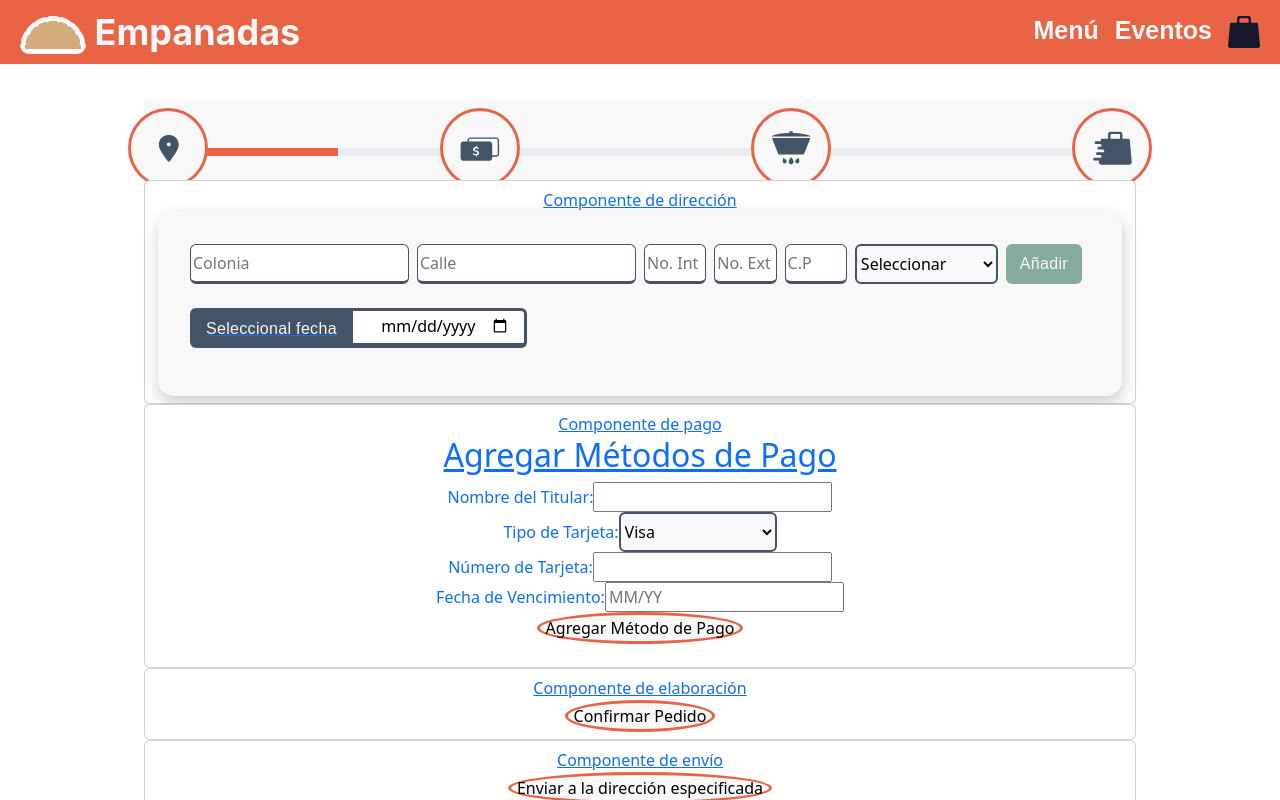
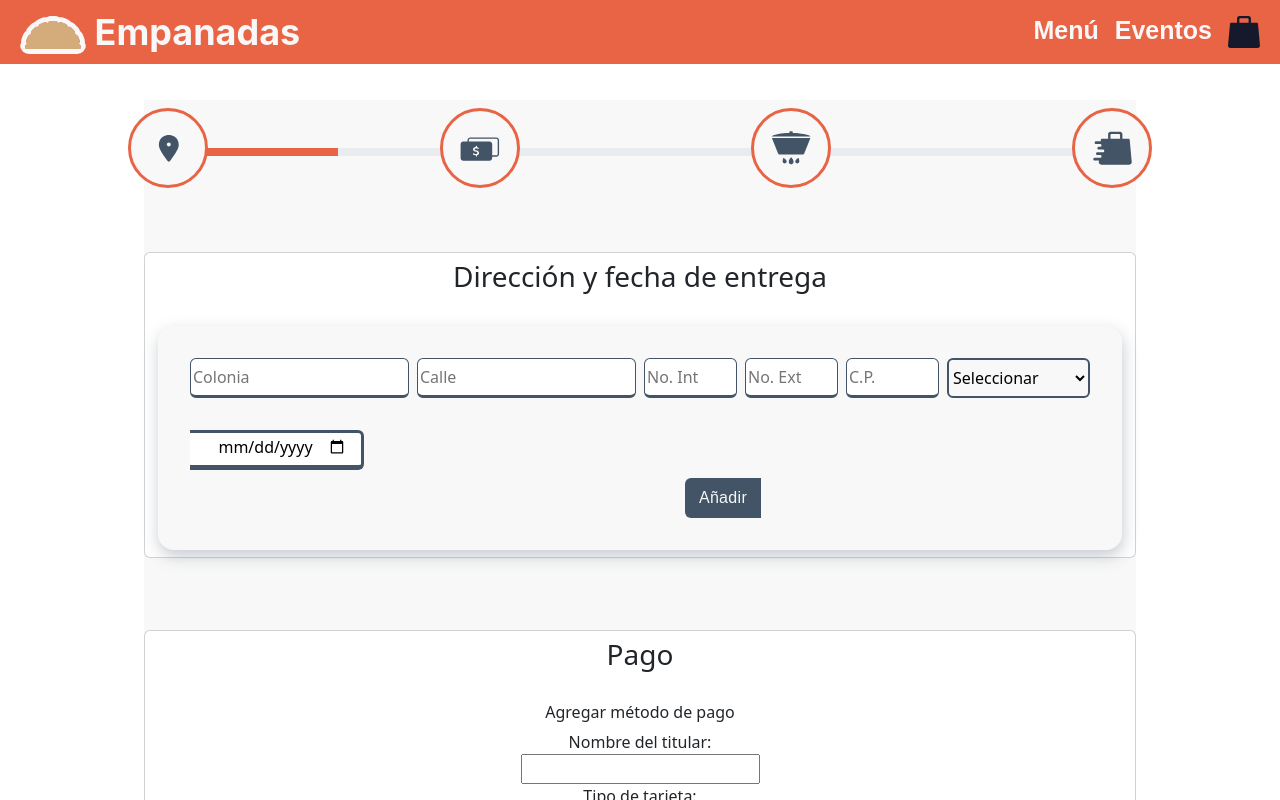
Before and after one commit to AlondraX23/restauranteApi, a Vue app: page /compra in a window 1280 px wide. Shown: the top 800 px of the page. Built offline with nearby package versions, Linux system fonts and the light colour scheme.

Commit message:
Proceso de pago

```diff
--- a/src/views/CompraView.vue
+++ b/src/views/CompraView.vue
@@ -22,10 +22,11 @@ import CardDireccion from '../components/CardDireccion.vue';
             <Progreso />
 
         </div>
+        <br><br><br>
         <div id="accordion">
             <div class="card" id="dirección">
-                <button class="btn btn-link" data-toggle="collapse" data-target="#collapseOne" aria-expanded="true" aria-controls="collapseOne">
-                Componente de dirección
+                <button class="btn" data-toggle="collapse" data-target="#collapseOne" aria-expanded="true" aria-controls="collapseOne">
+                <h3>Dirección y fecha de entrega</h3>
                 <br>
                 <div class="card__menu">
         <div class="container-fluid text-center p-0">
@@ -57,7 +58,7 @@ import CardDireccion from '../components/CardDireccion.vue';
                 </div>
                 <div class="col">
                     <div class="mb-3">
-                        <input type="number" class="input__desk" id="exampleInputtext5" placeholder="C.P"
+                        <input type="number" class="input__desk" id="exampleInputtext5" placeholder="C.P."
                             aria-describedby="textHelp">
                     </div>
                 </div>
@@ -69,43 +70,38 @@ import CardDireccion from '../components/CardDireccion.vue';
                         <option value="3">Benito Juárez</option>
                     </select>
                 </div>
-                <div class="col">
-                    <button class="btn__desk btn__desk-ok me-2">
-                        <p class="p p--white">Añadir</p>
-                    </button>
-                </div>
-
-            </div>
-        </div>
-        <div>
-            <div class="btn__date pt-2">
-                <button class="btn__desk btn__desk--icon-ok">
-                    <!-- <CalendarioIcon /> -->
-                    <p class="p">Seleccional fecha</p>
-                </button>
+                <div class="btn__date pt-2">
                 <div class="mb-3">
                     <input type="date" class="input__desk" id="exampleInputtext1" placeholder="Ejemplo o instrucciones"
                         aria-describedby="textHelp">
                 </div>
+                <div class="col">
+                  <br><br>
+                    <button class="btn__desk btn__desk-ok me-2">
+                        <p class="p p--white">Añadir</p>
+                    </button>
             </div>
+            </div>
+        </div>
         </div>
     </div>
     <RouterView />
                 </button>
             </div>
+            <br><br><br>
             <div class="card" id="pago">
-                <button class="btn btn-link" data-toggle="collapse" data-target="#collapseOne" aria-expanded="true" aria-controls="collapseOne">
-                Componente de pago
+                <button class="btn" data-toggle="collapse" data-target="#collapseOne" aria-expanded="true" aria-controls="collapseOne">
+                <h3>Pago</h3>
                 <br>
                 <div>
-    <h2>Agregar Métodos de Pago</h2>
+    <h6>Agregar método de pago</h6>
     <form @submit.prevent="agregarMetodoDePago">
       <div class="form-group">
-        <label for="nombre">Nombre del Titular:</label>
+        <label for="nombre">Nombre del titular:</label> <br>
         <input type="text" id="nombre" v-model="nuevoMetodo.nombre" required>
       </div>
       <div class="form-group">
-        <label for="tipo">Tipo de Tarjeta:</label>
+        <label for="tipo">Tipo de tarjeta:</label> <br>
         <select id="tipo" v-model="nuevoMetodo.tipo" required>
           <option value="Visa">Visa</option>
           <option value="MasterCard">MasterCard</option>
@@ -114,14 +110,15 @@ import CardDireccion from '../components/CardDireccion.vue';
         </select>
       </div>
       <div class="form-group">
-        <label for="numero">Número de Tarjeta:</label>
+        <label for="numero">Número de tarjeta:</label> <br>
         <input type="text" id="numero" v-model="nuevoMetodo.numero" required>
       </div>
       <div class="form-group">
-        <label for="fecha">Fecha de Vencimiento:</label>
+        <label for="fecha">Fecha de vencimiento:</label> <br>
         <input type="text" id="fecha" v-model="nuevoMetodo.fechaVencimiento" placeholder="MM/YY" required>
       </div>
-      <button type="submit">Agregar Método de Pago</button>
+      <br><br>
+      <button type="submit" class="btn__desk btn__desk-ok me-2">Agregar</button>
     </form>
     <ul>
       <li v-for="(metodo, index) in metodosDePago" :key="index">
@@ -131,25 +128,27 @@ import CardDireccion from '../components/CardDireccion.vue';
   </div>
                 </button>
             </div>
+            <br><br><br>
             <div class="card" id="elaboración">
-                <button class="btn btn-link" data-toggle="collapse" data-target="#collapseOne" aria-expanded="true" aria-controls="collapseOne">
-                Componente de elaboración
+                <button class="btn" data-toggle="collapse" data-target="#collapseOne" aria-expanded="true" aria-controls="collapseOne">
+                <h3>Elaboración</h3>
                 <div>
     <!-- Botón "Confirmar pedido" -->
-    <button @click="confirmarPedido">Confirmar Pedido</button>
+    <button @click="confirmarPedido" type="submit" class="btn__desk btn__desk-ok me-2">Confirmar estado del pedido</button>
 
     <!-- Mensaje de confirmación -->
     <p v-if="pedidoConfirmado">¡Su pedido se está preparando!</p>
   </div>
                 </button>
             </div>
+            <br><br><br>
             <div class="card" id="envío">
-                <button class="btn btn-link" data-toggle="collapse" data-target="#collapseOne" aria-expanded="true" aria-controls="collapseOne">
-                Componente de envío
+                <button class="btn" data-toggle="collapse" data-target="#collapseOne" aria-expanded="true" aria-controls="collapseOne">
+                <h3>Envío</h3>
                 <br>
                 <div>
-    <button @click="enviarPedido">Enviar a la dirección especificada</button>
-    <p v-if="pedidoEnCamino">Su pedido está en camino</p>
+    <button @click="enviarPedido" type="submit" class="btn__desk btn__desk-ok me-2">Enviar a la dirección especificada</button>
+    <p v-if="pedidoEnCamino">¡Su pedido está en camino!</p>
   </div>
                 </button>
             </div>
```
